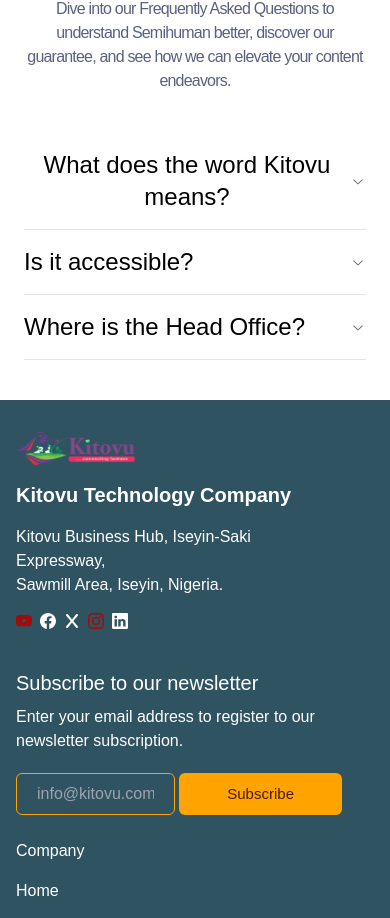
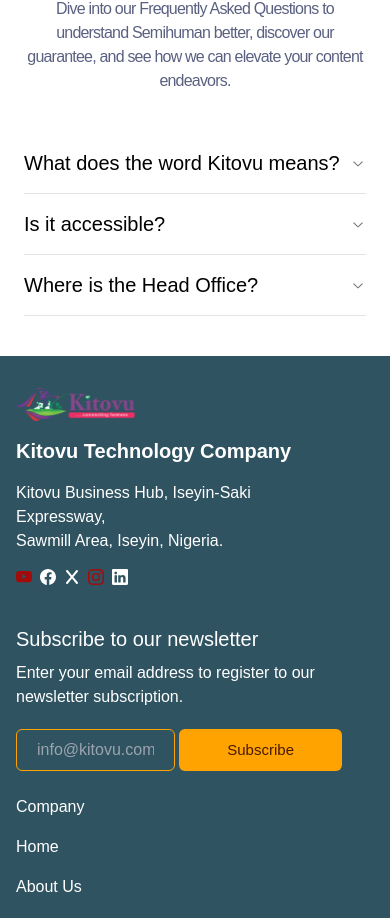
Before and after one commit to LivingHopeDev/kitovu-website-new, a Next.js app: page / in a window 390 px wide. Shown: the part 2797-3715 px from the top of the page. Built offline with nearby package versions, Linux system fonts and the light colour scheme; a web font is replaced by a local one.

Commit message:
fix: text size

```diff
--- a/components/Home/FAQ.tsx
+++ b/components/Home/FAQ.tsx
@@ -29,7 +29,7 @@ const FAQ = () => {
     <section className=" max-w-[40rem] my-10">
       <div className="flex flex-col gap-6 items-center w-full">
         <h2 className="text-2xl md:text-4xl">Frequently Asked Qustions</h2>
-        <p className="text-center tracking-tighter md:tracking-wider max-w-3xl text-md mb-10">
+        <p className="text-center tracking-tighter md:tracking-normal max-w-3xl text-md mb-10">
           Dive into our Frequently Asked Questions to understand Semihuman
           better, discover our guarantee, and see how we can elevate your
           content endeavors.
@@ -41,10 +41,10 @@ const FAQ = () => {
           <>
             <Accordion type="single" collapsible>
               <AccordionItem value="item-1">
-                <AccordionTrigger className="text-2xl text-black">
+                <AccordionTrigger className="text-xl md:text-2xl text-black">
                   {faq.question}
                 </AccordionTrigger>
-                <AccordionContent className="text-lg text-[var(--nav-color)]">
+                <AccordionContent className="text-md md:text-lg text-[var(--nav-color)]">
                   {faq.answer}
                 </AccordionContent>
               </AccordionItem>
--- a/components/Home/Testimonies.tsx
+++ b/components/Home/Testimonies.tsx
@@ -5,7 +5,7 @@ const Testimonies = () => {
     <section className="flex flex-col items-center my-10 space-y-10 max-w-4xl">
       <h2 className="text-2xl md:text-4xl">Farmer&apos;s Testimonies</h2>
 
-      <p className="text-center tracking-tighter md:tracking-wider text-md">
+      <p className="text-center tracking-tighter md:tracking-normal text-md">
         As we often say: by uplifting one farmer at a time, we move closer to
         our vision of building an Africa that feeds herself and the world. We
         recognize the immense effort smallholder farmers put into feeding
```
